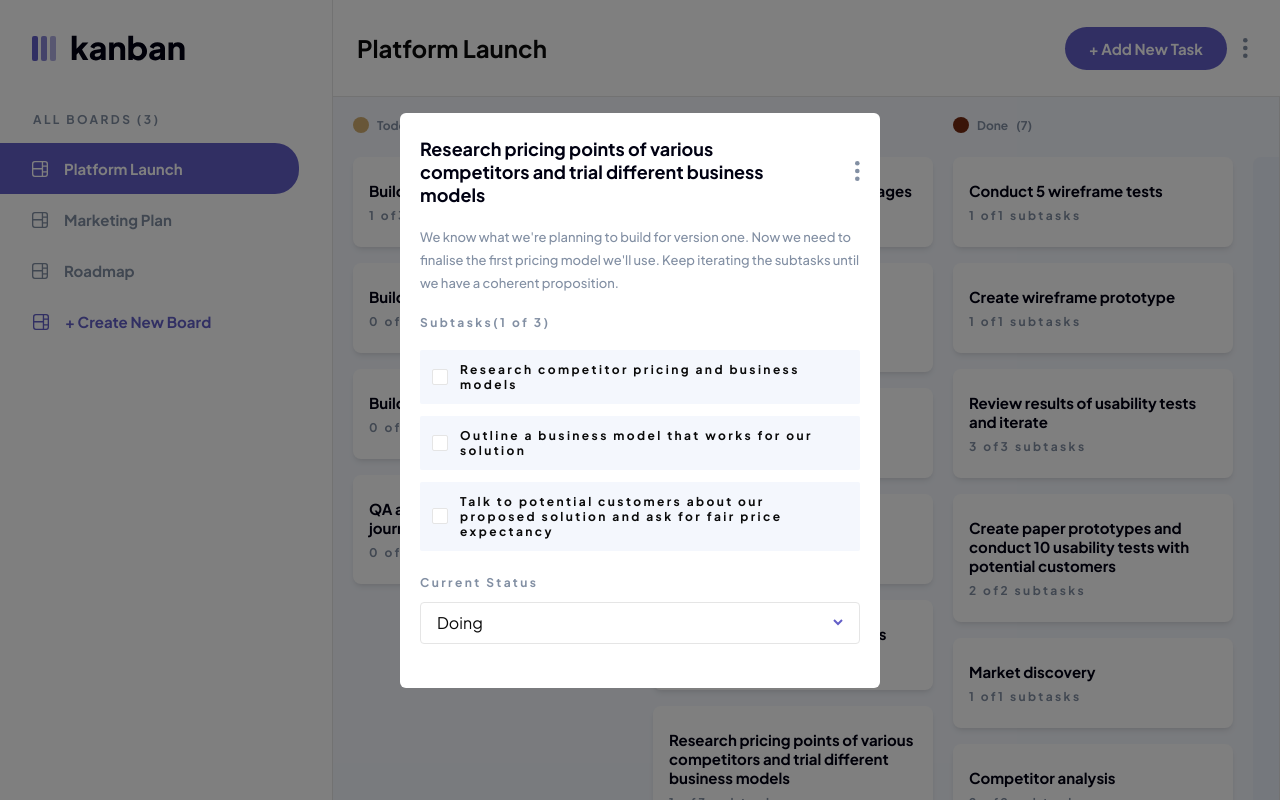
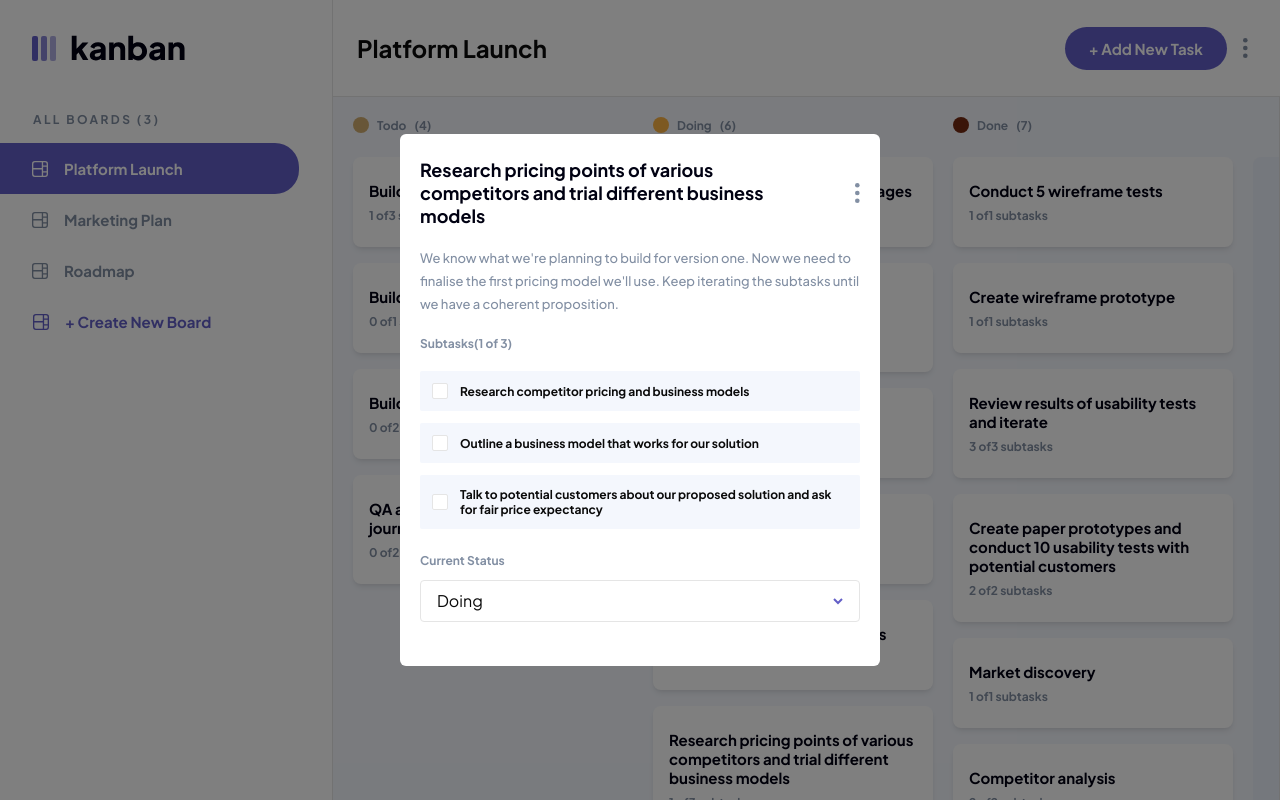
Before and after one commit to IshanVeer/task-management-app, a React (Vite) app: page / in a window 1280 px wide. Both pictures are taken after a click on the element 793 px from the left and 770 px from the top of the page. Shown: the top 800 px of the page. Built offline with nearby package versions, Linux system fonts and the light colour scheme.

Commit message:
few more design changes

```diff
--- a/src/components/board/TaskCard.tsx
+++ b/src/components/board/TaskCard.tsx
@@ -17,7 +17,7 @@ const TaskCard = ({ task, openModalHandler }: Props) => {
       className="w-full background-light900_dark300 cursor-pointer py-6 px-4 mb-4 rounded-md shadow-md/8"
     >
       <h3 className="base-bold text-dark100_light900 pb-2">{task.title}</h3>
-      <p className="h5-bold text-light-600">{`${completedSubtasks} of${totalSubtasks} subtasks`}</p>
+      <p className="body-bold text-light-600">{`${completedSubtasks} of${totalSubtasks} subtasks`}</p>
     </div>
   );
 };
--- a/src/components/board/TaskDetail.tsx
+++ b/src/components/board/TaskDetail.tsx
@@ -60,12 +60,12 @@ const TaskDetail = ({ openModalHandler }: TaskDetailProps) => {
         {selectedTask?.description}
       </p>
 
-      <p className="h5-bold text-light-600">{`Subtasks(${completedSubtasks} of ${totalSubtasks}) `}</p>
+      <p className="body-bold text-light-600">{`Subtasks(${completedSubtasks} of ${totalSubtasks}) `}</p>
 
       <form className="my-5" action="submit">
         {selectedTask?.subtasks.map((subtask) => (
           <div
-            className="flex items-center background-light800_darkCustom p-3 mb-3 rounded-xs h5-bold gap-3"
+            className="flex items-center background-light800_darkCustom p-3 mb-3 rounded-xs body-bold gap-3"
             key={subtask.title}
           >
             <input
@@ -82,7 +82,7 @@ const TaskDetail = ({ openModalHandler }: TaskDetailProps) => {
         ))}
         <div className="mt-6">
           <DropdownMenu>
-            <p className="mb-3 h5-bold text-light-600">Current Status</p>
+            <p className="mb-3 body-bold text-light-600">Current Status</p>
             <DropdownMenuTrigger className="flex w-full px-4 py-2 border rounded-[4px] items-center justify-between">
               <p>{selectedTask?.status}</p>
               <img src="/icons/icon-chevron-down.svg" alt="dropdown" />
--- a/src/components/form/BoardForm.tsx
+++ b/src/components/form/BoardForm.tsx
@@ -18,7 +18,7 @@ const BoardForm = ({ mode }: BoardFormProps) => {
       <form className="py-4" action="submit">
         <div className="flex flex-col gap-3 mb-6">
           {" "}
-          <label className="h5-bold text-light-600" htmlFor="name">
+          <label className="body-bold text-light-600" htmlFor="name">
             Name
           </label>
           <input
@@ -30,7 +30,7 @@ const BoardForm = ({ mode }: BoardFormProps) => {
         </div>
         {/* Columns */}
         <div className="w-full mb-2">
-          <p className="mb-3 h5-bold text-light-600">Columns</p>
+          <p className="mb-3 body-bold text-light-600">Columns</p>
           <div className="w-full flex items-center gap-4">
             <input
               placeholder="e.g. Make coffee"
--- a/src/components/form/TaskForm.tsx
+++ b/src/components/form/TaskForm.tsx
@@ -26,7 +26,7 @@ const TaskForm = ({ selectedBoard, mode }: Props) => {
         {/* title input */}
         <div className="flex flex-col gap-3 mb-6">
           {" "}
-          <label className="h5-bold text-light-600" htmlFor="title">
+          <label className="body-bold text-light-600" htmlFor="title">
             Title
           </label>
           <input
@@ -39,7 +39,7 @@ const TaskForm = ({ selectedBoard, mode }: Props) => {
         {/* description input */}
         <div className="flex flex-col gap-3 mb-6">
           {" "}
-          <label className="h5-bold text-light-600" htmlFor="description">
+          <label className="body-bold text-light-600" htmlFor="description">
             Description
           </label>
           <textarea
@@ -51,7 +51,7 @@ recharge the batteries a little."
         </div>
         {/* Subtasks input */}
         <div className="w-full mb-6">
-          <p className="mb-3 h5-bold text-light-600">Subtasks</p>
+          <p className="mb-3 body-bold text-light-600">Subtasks</p>
           <div className="w-full flex items-center gap-4">
             <input
               placeholder="e.g. Make coffee"
@@ -70,7 +70,7 @@ recharge the batteries a little."
           />
         </div>
         <DropdownMenu>
-          <p className="mb-3 h5-bold text-light-600">Status</p>
+          <p className="mb-3 body-bold text-light-600">Status</p>
           <DropdownMenuTrigger className="flex w-full px-4 py-2 border rounded-[4px] items-center justify-between">
             <p>Todo</p>
             <img src="/icons/icon-chevron-down.svg" alt="dropdown" />
```
